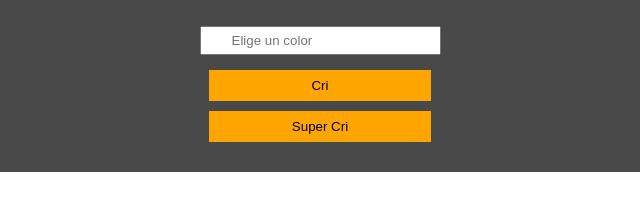
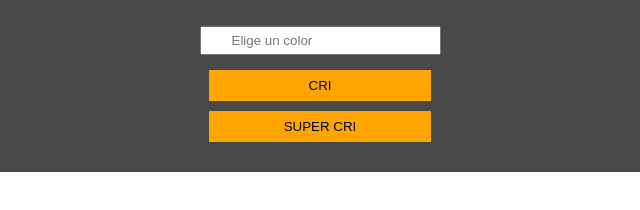
Before and after one commit to SARISCJ/circulo-colores, a plain HTML site: page index.html in a window 1280 px wide. Shown: the part 282-492 px from the top of the page, 328-968 px from the left. Drawn offline with Linux system fonts and the light colour scheme.

Commit message:
cambios y readme

```diff
--- a/index.html
+++ b/index.html
@@ -16,8 +16,8 @@
     <div>
         <form class="content">
             <input type="text" id="color" placeholder="Elige un color"><br>
-            <button class=botones type="button" id="cri">Cri</button><br>
-            <button class=botones type="button" id="superCri">Super Cri</button>
+            <button class=botones type="button" id="cri">CRI</button><br>
+            <button class=botones type="button" id="superCri">SUPER CRI</button>
         </form>
     </div>
     <script type="text/javascript" src="js/app.js"></script>
```
Also changed, not shown: 1 other file.
